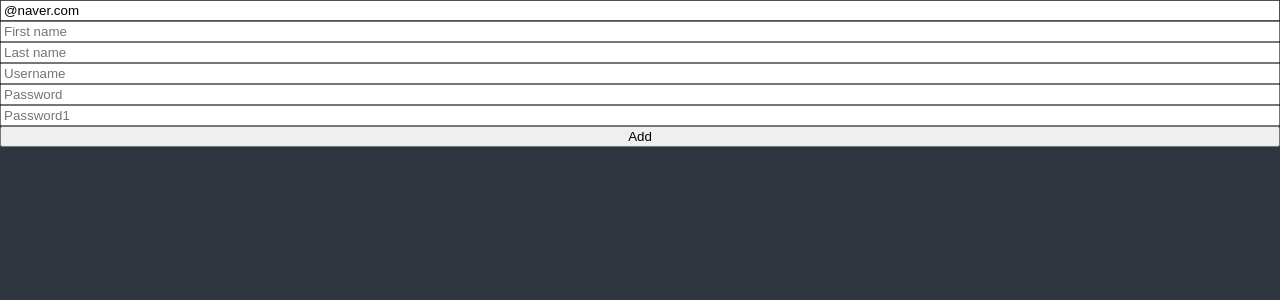
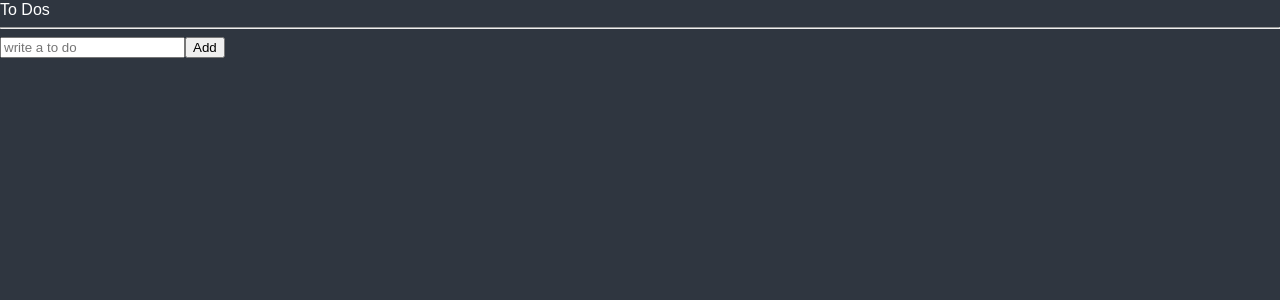
Before and after one commit to hijunglit/react-master, a React (Create React App) app: page / in a window 1280 px wide. Shown: the top 300 px of the page. Built offline with nearby package versions, Linux system fonts and the light colour scheme.

Commit message:
immutability

```diff
--- a/src/App.tsx
+++ b/src/App.tsx
@@ -1,5 +1,5 @@
 import { createGlobalStyle, ThemeProvider } from "styled-components";
-import ToDoList from './ToDoList';
+import ToDoList from './components/ToDoList';
 
 const GlobalStyle = createGlobalStyle`
 html, body, div, span, applet, object, iframe,
@@ -56,7 +56,7 @@
   font-weight: 300;
   font-family: 'Source Sans Pro', sans-serif;
   background-color:${(props) => props.theme.bgColor};
-  color:${(props) => props.theme.textColor}
+  color:${(props) => props.theme.textColor};
   line-height: 1.2;
 }
 a {
--- a/src/ToDoList.tsx
+++ /dev/null
@@ -1,128 +0,0 @@
-import { error } from 'console';
-import { useForm } from "react-hook-form"
-
-
-// below code is form validation without react-hook-form
-/* function ToDoList() {
-  const [toDo, setToDo] = useState("");
-  const [toDoError, setToDoError] = useState("");
-  const onChange = (event: React.FormEvent<HTMLInputElement>) => {
-    const {
-      currentTarget: { value },
-    } = event;
-    setToDoError("");
-    setToDo(value);
-  };
-  const onSubmit = (event: React.FormEvent<HTMLFormElement>) => {
-    event.preventDefault();
-    if (toDo.length < 10) {
-      return setToDoError("To do should be longer");
-    }
-    console.log("submit");
-  };
-  return (
-    <div>
-      <form onSubmit={onSubmit}>
-        <input onChange={onChange} value={toDo} placeholder="Write a to do" />
-        <button>Add</button>
-        {toDoError !== "" ? toDoError : null}
-      </form>
-    </div>
-  );
-} */
-
-interface IForm {
-    email: string;
-    firstName: string;
-    lastName: string;
-    username: string;
-    password: string;
-    password1: string;
-    extraError: string;
-}
-
-function ToDoList() {
-    const {
-        register,
-        handleSubmit,
-        formState: {errors},
-        setError,
-    } = useForm<IForm>({
-        defaultValues: {
-            email: "@naver.com",
-        },
-    });
-    const onValid = (data: IForm) => {
-        if (data.password !== data.password1) {
-            setError(
-                "password1",
-                { message: "password are not the same" },
-                { shouldFocus: true }
-            );
-        }
-    };
-    console.log(errors);
-    return (
-        <div>
-            <form
-                style={{ display: "flex", flexDirection: "column" }}
-                onSubmit={handleSubmit(onValid)}
-            >
-                <input
-                    {...register("email", {
-                        required: "email is required",
-                        pattern: {
-                            value: /^[A-Za-z0-9._%+-]+@naver.com$/,
-                            message: "only naver.com emails allowed",
-                        },
-                    })}
-                    placeholder='Email'
-                />
-                <span>{errors?.email?.message}</span>
-                <input
-                    {...register("firstName", {
-                        required: "write here",
-                        validate: {
-                            noNico: (value) =>
-                                value.includes("nico") ? "no nicos allowed": true,
-                            noNick: (value) =>
-                                value.includes("nick") ? "no nick allowed" : true,
-                        },
-                    })}
-                    placeholder='First name'
-                />
-                <span>{errors?.firstName?.message}</span>
-                <input
-                    {...register("lastName", {required: "write here"})}
-                    placeholder='Last name'
-                />
-                <span>{errors?.lastName?.message}</span>
-                <input
-                    {...register("username", {required: "write here", minLength: 10 })}
-                    placeholder='Username'
-                />
-                <span>{errors?.username?.message}</span>
-                <input
-                    {...register("password", {required: "write here", minLength: 5})}
-                    placeholder='Password'
-                />
-                <span>{errors?.password?.message}</span>
-                <input
-                    {...register("password1", {
-                    required: "password is required",
-                    minLength: {
-                        value: 5,
-                        message: "your password is too short.",
-                    },
-                    })}
-                    placeholder='Password1'
-                />
-                <span>{errors?.password1?.message}</span>
-                <button>Add</button>
-                <span>{errors?.extraError?.message}</span>
-            </form>
-        </div>
-    );
-}
-
-export default ToDoList;
--- /dev/null
+++ b/src/atoms.tsx
@@ -0,0 +1,12 @@
+import { atom } from "recoil";
+
+export interface IToDo {
+    text: string;
+    id: number;
+    category: "TO_DO" | "DOING" | "DONE";
+}
+
+export const toDoState = atom<IToDo[]>({
+    key: "toDo",
+    default: [],
+});
--- /dev/null
+++ b/src/components/CreateToDo.tsx
@@ -0,0 +1,32 @@
+import { useForm } from 'react-hook-form';
+import { useSetRecoilState } from 'recoil';
+import { toDoState } from '../atoms';
+
+interface IForm {
+    toDo: string;
+}
+
+function CreateToDo() {
+    const setToDos = useSetRecoilState(toDoState);
+    const { register, handleSubmit, setValue } = useForm<IForm>();
+    const handleValid = ({ toDo }: IForm) => {
+        setToDos((odlToDos) => [
+            { text: toDo, id: Date.now(), category: "TO_DO" },
+            ...odlToDos,
+        ]);
+        setValue("toDo", "");
+    };
+    return (
+        <form onSubmit={handleSubmit(handleValid)}>
+            <input {
+                ...register("toDo", {
+                    required: "Please write a To Do",
+                })}
+                placeholder='write a to do'
+            />
+            <button>Add</button>
+        </form>
+    );
+}
+
+export default CreateToDo;
--- /dev/null
+++ b/src/components/ToDo.tsx
@@ -0,0 +1,42 @@
+import { useSetRecoilState } from 'recoil';
+import { IToDo, toDoState } from '../atoms';
+
+function ToDo({ text, category, id }: IToDo) {
+    const setToDos = useSetRecoilState(toDoState);
+    const onClick = (event: React.MouseEvent<HTMLButtonElement>) => {
+        const {
+            currentTarget: { name },
+        } = event;
+        setToDos((oldToDos) => {
+            const targetIndex = oldToDos.findIndex((toDo) => toDo.id === id);
+            const newToDo = { text, id, category: name as any };
+            return [
+                ...oldToDos.slice(0, targetIndex),
+                newToDo,
+                ...oldToDos.slice(targetIndex+1),
+            ];
+        });
+    };
+    return (
+        <li>
+            <span>{text}</span>
+            {category !== "DOING" && (
+                <button name='DOING' onClick={onClick}>
+                    Doing
+                </button>
+            )}
+            {category !== "TO_DO" && (
+                <button name='TO_DO' onClick={onClick}>
+                    To Do
+                </button>
+            )}
+            {category !== "DONE" && (
+                <button name='DONE' onClick={onClick}>
+                    Done
+                </button>
+            )}
+        </li>
+    )
+}
+
+export default ToDo;
--- /dev/null
+++ b/src/components/ToDoList.tsx
@@ -0,0 +1,23 @@
+import { useRecoilValue } from 'recoil';
+import { toDoState } from '../atoms';
+import CreateToDo from "./CreateToDo";
+import ToDo from './ToDo';
+
+function ToDoList() {
+    const toDos = useRecoilValue(toDoState);
+    console.log(toDos);
+    return (
+        <div>
+            <h1>To Dos</h1>
+            <hr />
+            <CreateToDo />
+            <ul>
+                {toDos.map((toDo) => (
+                    <ToDo key={toDo.id} {...toDo} />
+                ))}
+            </ul>
+        </div>
+    );
+}
+
+export default ToDoList;
```
